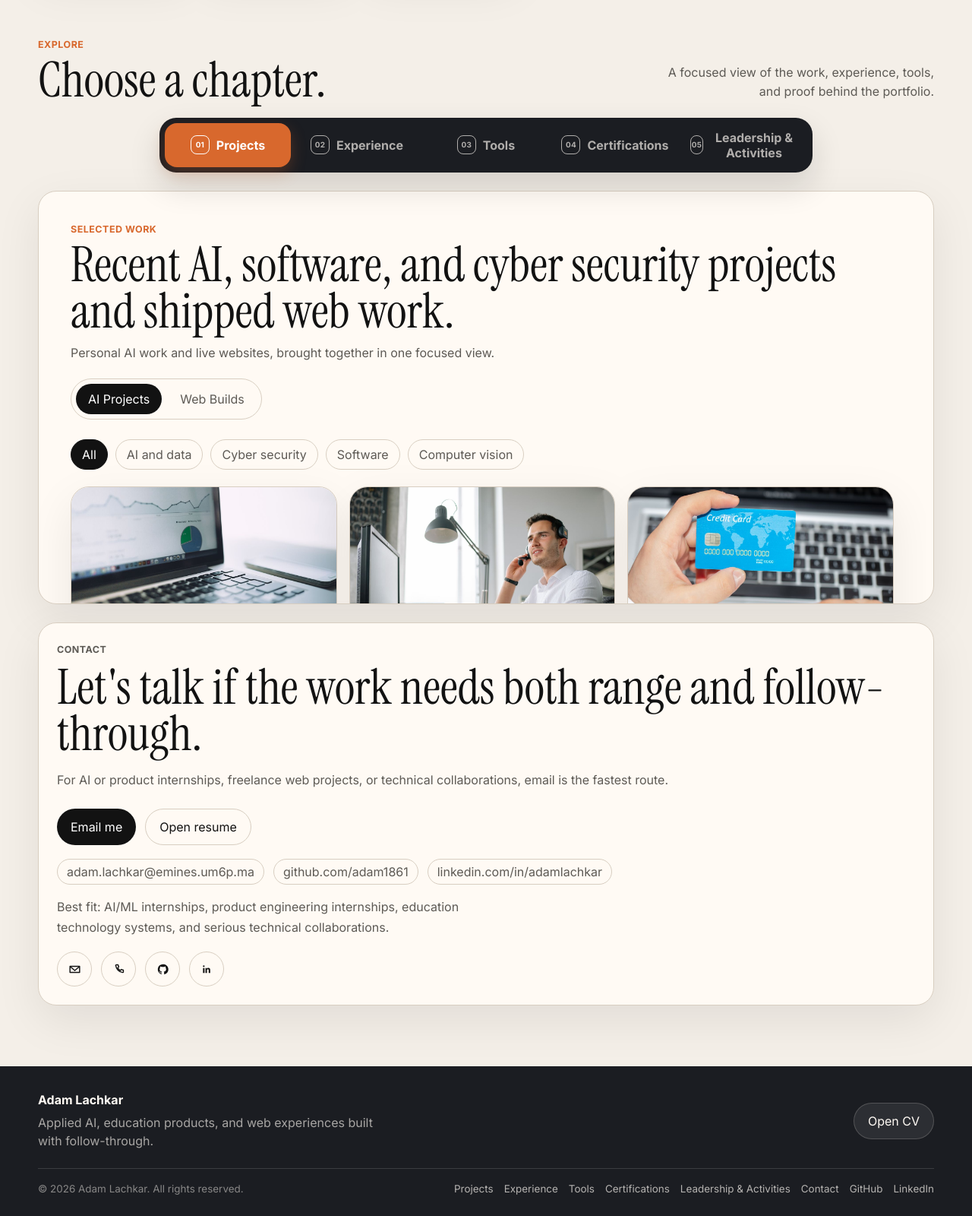
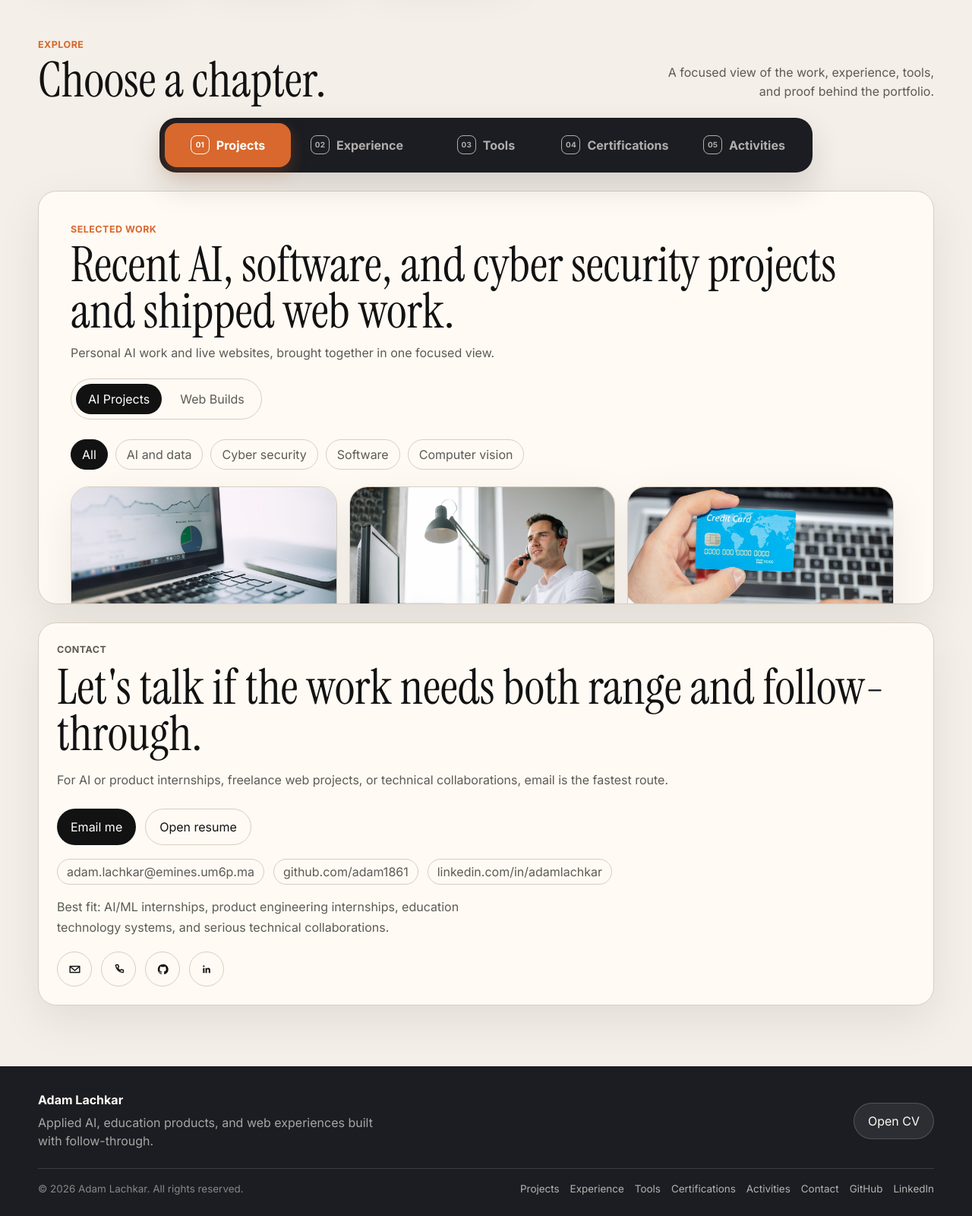
Before and after one commit to adam1861/adamlachkar, a plain HTML site: page index.html in a window 1280 px wide. Shown: the part 777-2377 px from the top of the page at 76% size. Drawn offline with Linux system fonts and the light colour scheme.

Commit message:
Rename leadership tab to activities

```diff
--- a/index.html
+++ b/index.html
@@ -154,9 +154,9 @@
               <span class="tab-icon" aria-hidden="true">✦</span>
               <span>Certifications</span>
             </button>
-            <button id="leadership-tab" class="section-tab" type="button" role="tab" data-section-tab="leadership" aria-controls="panel-leadership" aria-selected="false">
+            <button id="activities-tab" class="section-tab" type="button" role="tab" data-section-tab="activities" aria-controls="panel-activities" aria-selected="false">
               <span class="tab-icon" aria-hidden="true">★</span>
-              <span>Leadership &amp; Activities</span>
+              <span>Activities</span>
             </button>
           </div>
 
@@ -311,14 +311,14 @@
               <div id="certificate-grid" class="certificate-grid"></div>
             </section>
 
-            <section id="panel-leadership" class="section-panel" role="tabpanel" aria-labelledby="leadership-tab" hidden>
+            <section id="panel-activities" class="section-panel" role="tabpanel" aria-labelledby="activities-tab" hidden>
               <div class="section-head">
-                <p class="kicker">Leadership &amp; Activities</p>
+                <p class="kicker">Activities</p>
                 <h2>Leading communities and creating practical learning spaces.</h2>
                 <p class="section-intro">The student leadership, teaching, and community work that complements my technical experience.</p>
               </div>
 
-              <div class="experience-list leadership-list">
+              <div class="experience-list activities-list">
                 <article class="experience-card">
                   <div class="experience-logo experience-logo-eplusplus">
                     <img src="assets/images/leadership/eplusplus-logo.png" alt="Club E-plusplus logo" loading="lazy" />
@@ -522,7 +522,7 @@
             <button class="footer-link" type="button" data-section-target="experience">Experience</button>
             <button class="footer-link" type="button" data-section-target="tools">Tools</button>
             <button class="footer-link" type="button" data-section-target="certificates">Certifications</button>
-            <button class="footer-link" type="button" data-section-target="leadership">Leadership &amp; Activities</button>
+            <button class="footer-link" type="button" data-section-target="activities">Activities</button>
             <a class="footer-link" href="#contact">Contact</a>
             <a class="footer-link" href="https://github.com/adam1861" target="_blank" rel="noopener me">GitHub</a>
             <a class="footer-link" href="https://www.linkedin.com/in/adamlachkar/" target="_blank" rel="noopener me">LinkedIn</a>
```
